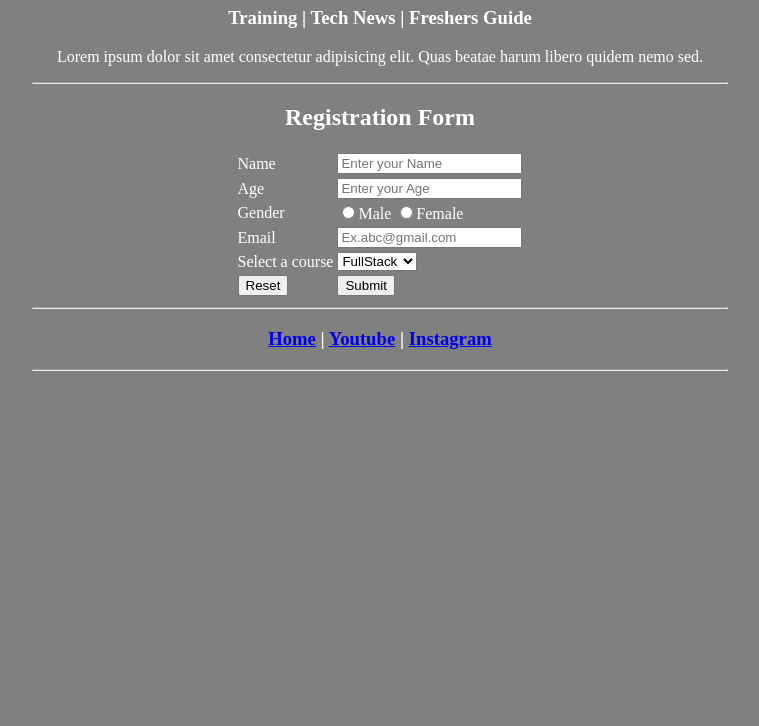
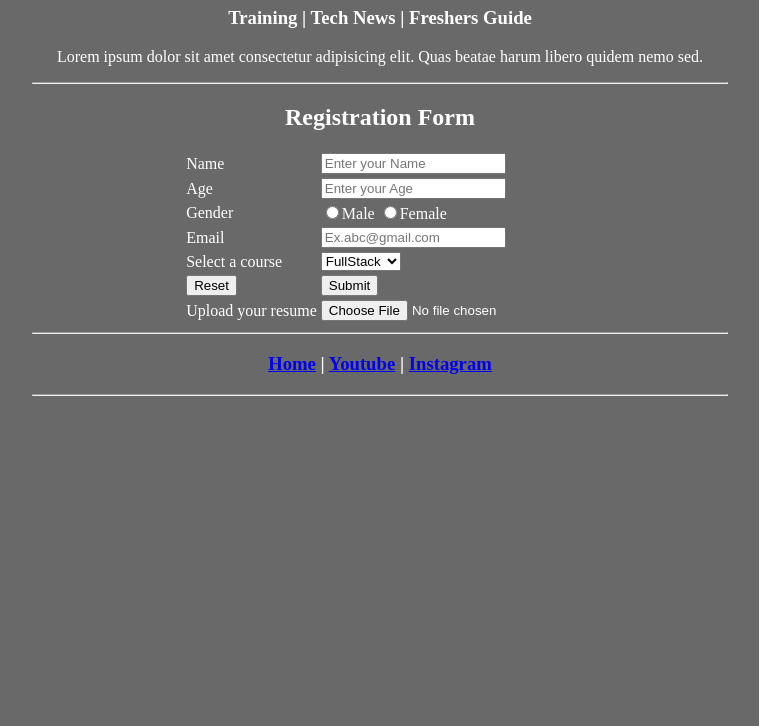
Before and after one commit to SarikaRamamoorthy/Coursesreg_html, a plain HTML site: page register.html in a window 1280 px wide. Shown: the part 74-800 px from the top of the page, without its empty margins (260-1019 px from the left). Drawn offline with Linux system fonts and the light colour scheme.

Commit message:
final commit

```diff
--- a/register.html
+++ b/register.html
@@ -4,7 +4,7 @@
         <title>Course Reg</title>
         <link rel="icon" href="image/reg.png">
     </head>
-    <body bgcolor = "gray">
+    <body bgcolor = "Dimgray">
         <center>
             <div style ="width: 55%;">
                 <font color = "white">
@@ -49,6 +49,10 @@
                             <td><input type = "Reset"></td>
                             <td><input type = "Submit"></td>
                         </tr>
+                        <tr>
+                            <td>Upload your resume</td>
+                            <td><input type = "file"></td>
+                        </tr>
                     </form>
                 </table>
                 <hr>
```
Also changed, not shown: index.html (+1 -1 lines).
